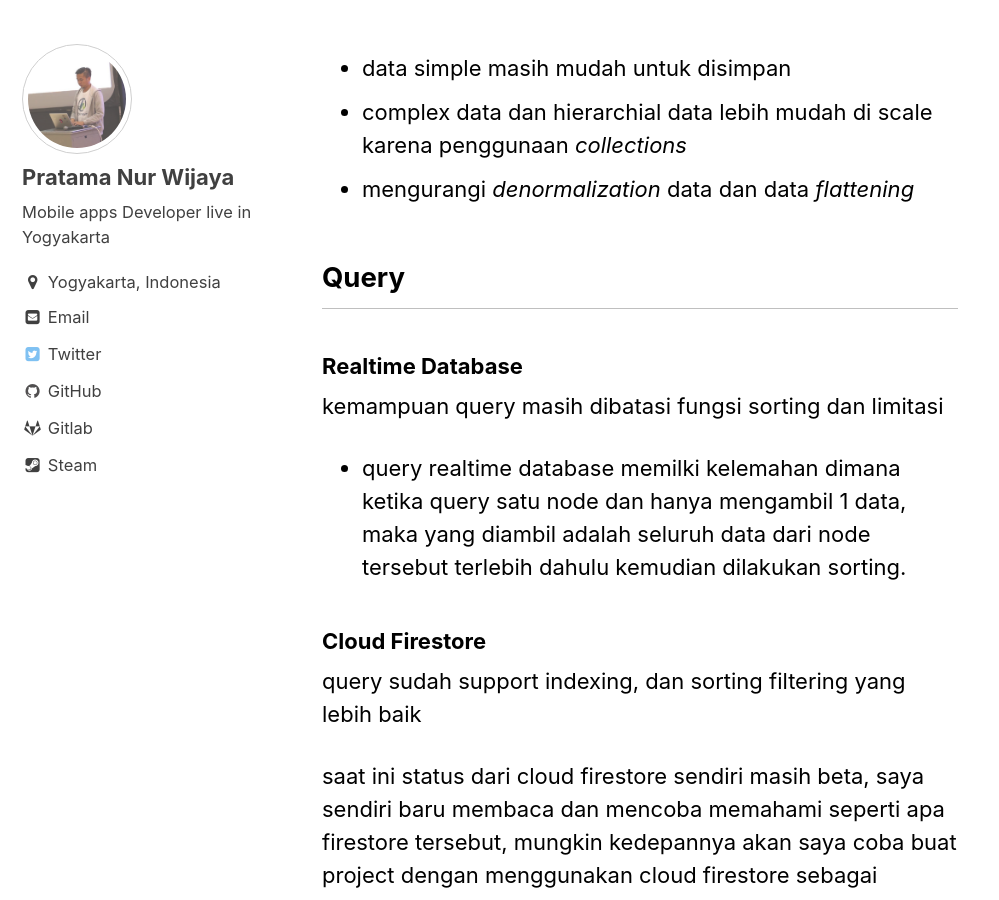
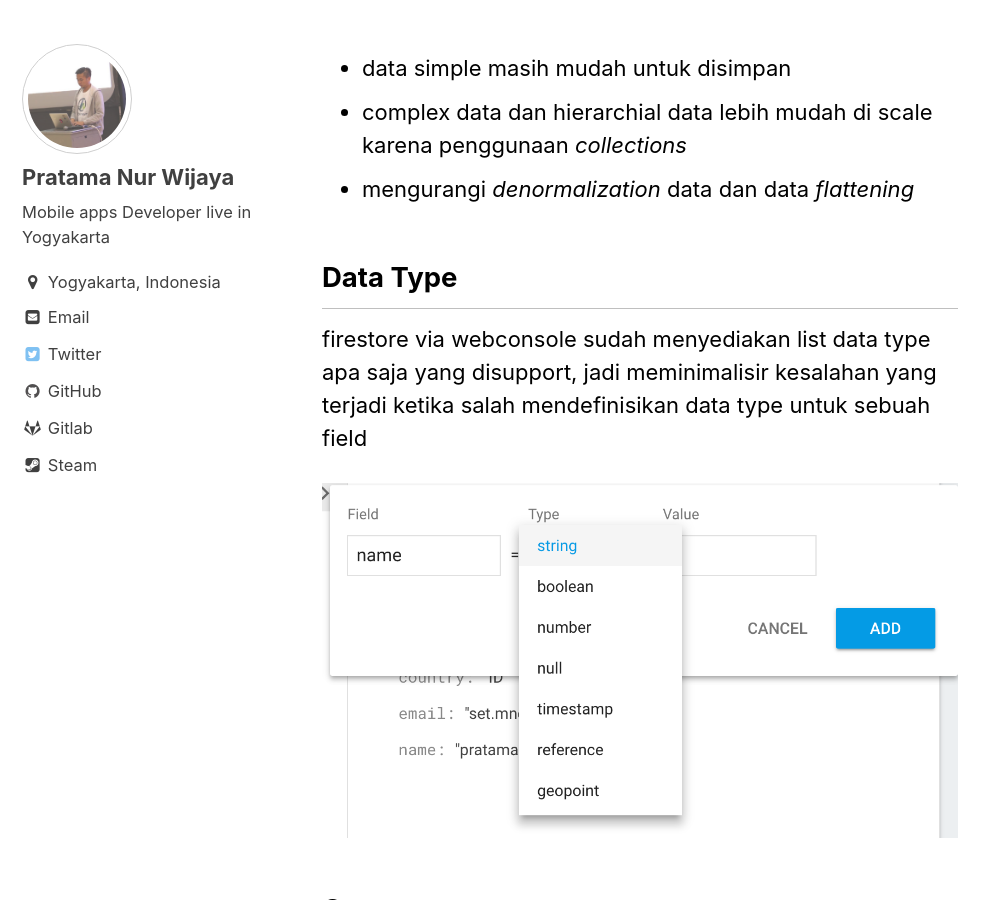
Before and after one commit to pratamawijaya/pratamasite, a Jekyll site: the page built from _posts/2017-04-10-cloud-firestore-database-baru-dari-firebase.md, in a window 1280 px wide and 900 px high, scrolled down 3289 px. Shown: the whole window, without its empty margins (0-999 px from the left). Built offline with Jekyll 4.4.1, drawn with Linux system fonts in a browser that asks for light colours; comment, search, counter and statistics services are not loaded.

Commit message:
revisi content

```diff
--- a/_posts/2017-04-10-cloud-firestore-database-baru-dari-firebase.md
+++ b/_posts/2017-04-10-cloud-firestore-database-baru-dari-firebase.md
@@ -50,6 +50,10 @@ menyimpan data dalam dokumen yang diatur didalam collection
 - complex data dan hierarchial data lebih mudah di scale karena penggunaan _collections_
 - mengurangi _denormalization_ data dan data _flattening_
 
+## Data Type
+firestore via webconsole sudah menyediakan list data type apa saja yang disupport, jadi meminimalisir kesalahan yang terjadi ketika salah mendefinisikan data type untuk sebuah field
+
+![Firestore Data Type](/assets/images/firestore_datatype.png){:class="img-responsive"}
 
 ## Query
 
```
Also changed, not shown: assets/images/firestore_datatype.png (added).
